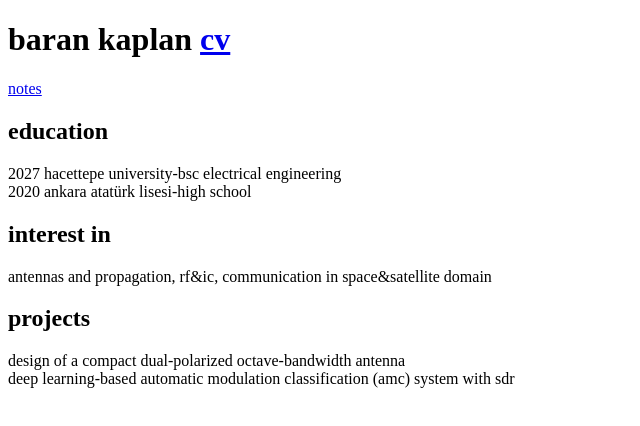
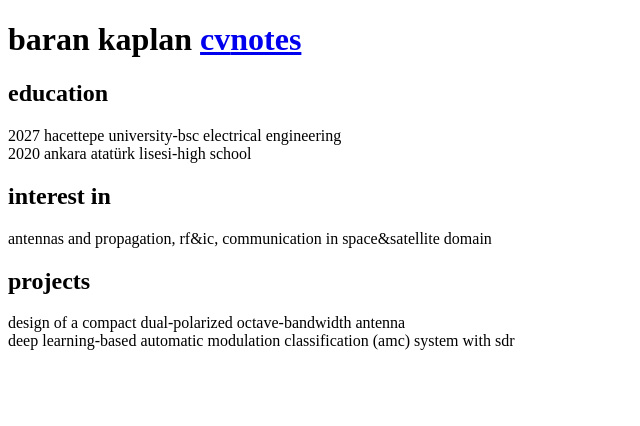
Before and after one commit to kaplanbaran/kaplanbaran.github.io, a plain HTML site: page index.html in a window 1280 px wide. Shown: the whole page, without its empty margins (0-640 px from the left). Drawn offline with Linux system fonts and the light colour scheme.

Commit message:
Update index.html

```diff
--- a/index.html
+++ b/index.html
@@ -4,8 +4,7 @@
 <title>baran_kaplan</title>
 </head>
 <body>
-<h1>baran kaplan <a href="cv.pdf" target="_blank">cv</a></h1>
-<a href="notes.html">notes</a>
+<h1>baran kaplan <a href="cv.pdf" target="_blank">cv</a><a href="notes.html">notes</a></h1>
 
 <h2>education</h2>
 <p>2027 hacettepe university-bsc electrical engineering<br>2020 ankara atatürk lisesi-high school</p>
```
